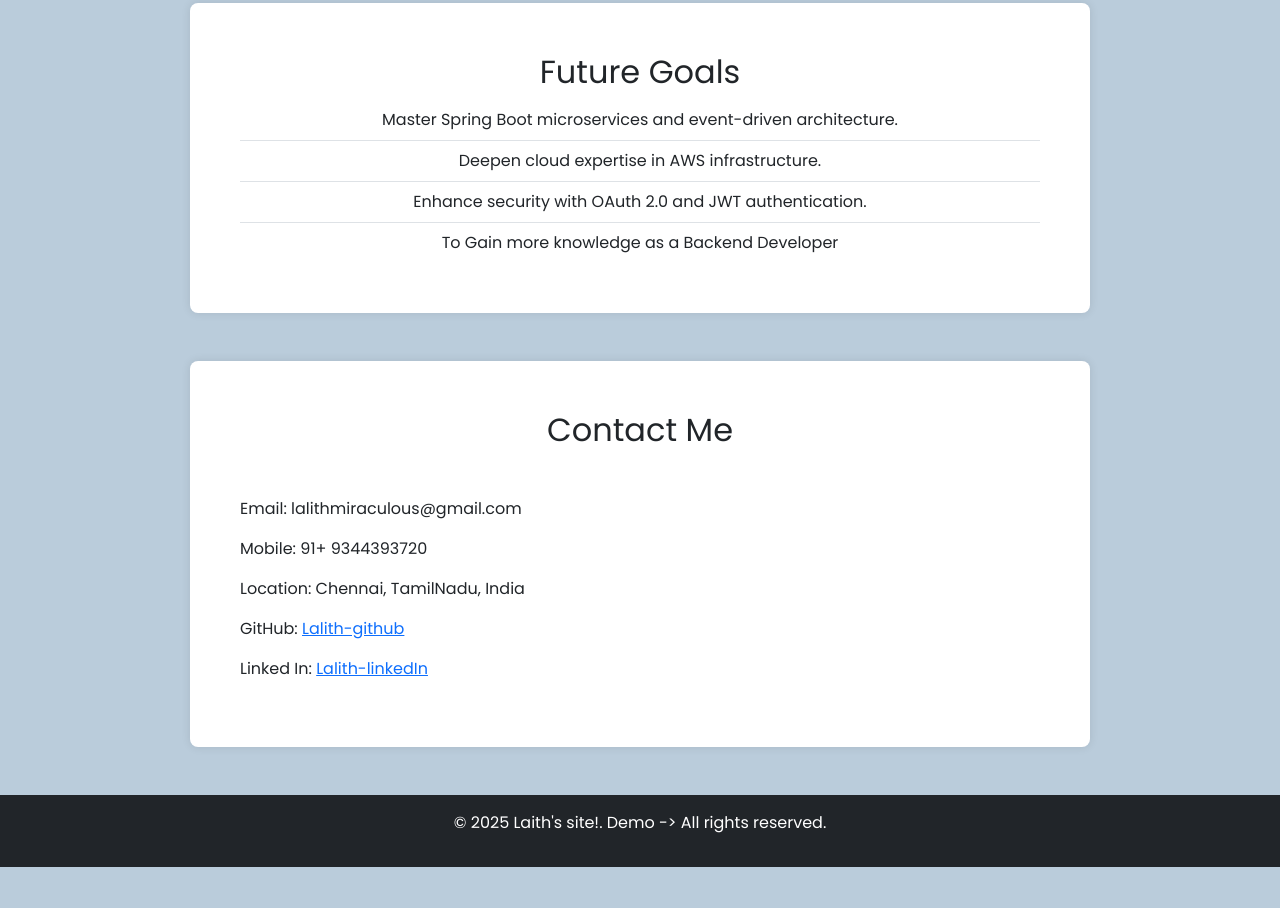
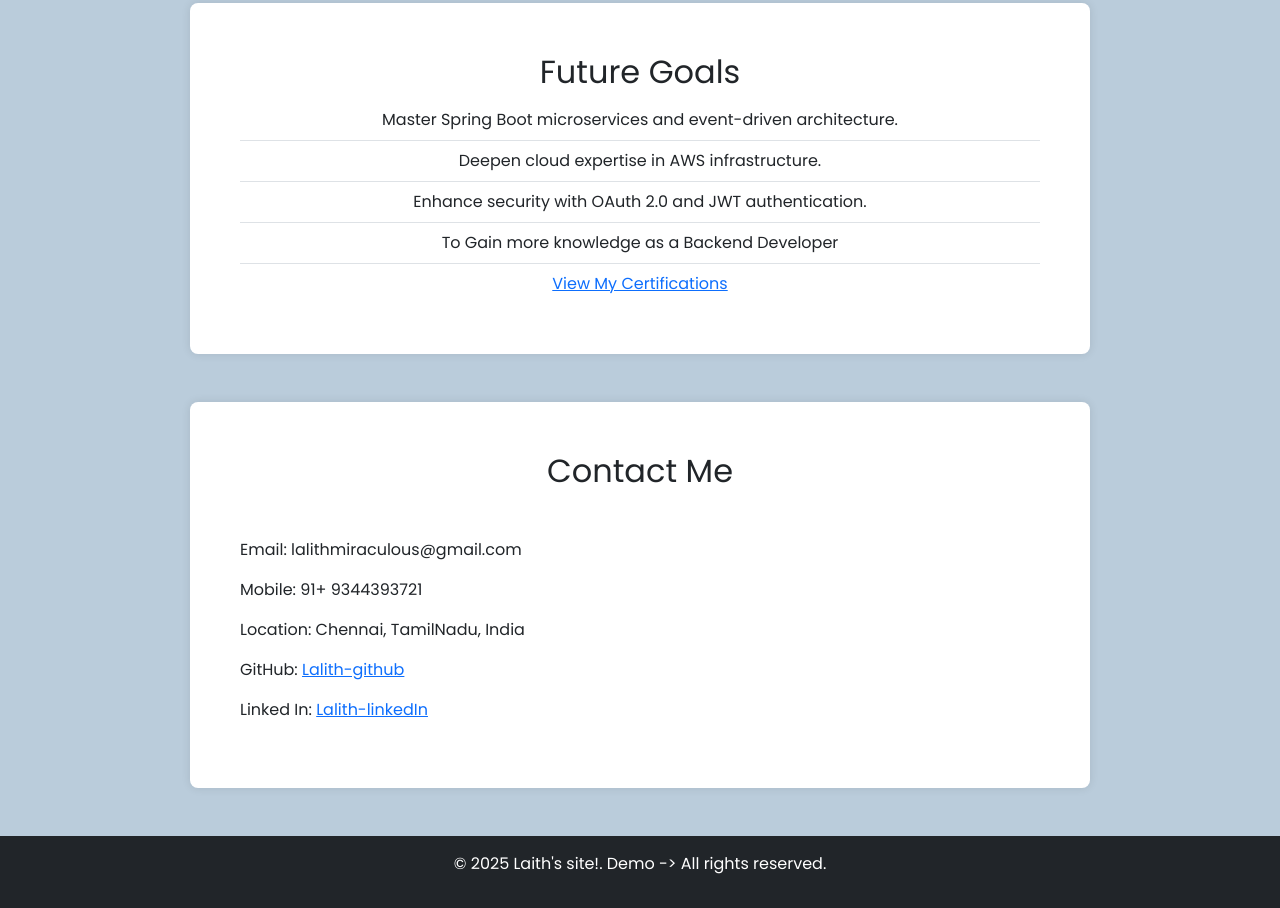
Before and after one commit to Lalith7123/profile, a plain HTML site: page index.html in a window 1280 px wide. Shown: the part 2536-3444 px from the top of the page. Before the commit the page ends 3403 px from the top, so only its background shows below. Drawn offline with nearby package versions, Linux system fonts and the light colour scheme.

Commit message:
Update index.html for certifications

```diff
--- a/index.html
+++ b/index.html
@@ -144,13 +144,14 @@
                 <li class="list-group-item">Deepen cloud expertise in AWS infrastructure.</li>
                 <li class="list-group-item">Enhance security with OAuth 2.0 and JWT authentication.</li>
                 <li class="list-group-item">To Gain more knowledge as a Backend Developer</li>
+                <li class="list-group-item"><a href="certifications.html">View My Certifications</a></li>
             </ul>
         </section>
 
         <section id="contact" class="mb-5">
             <h2 class="text-center mb-5">Contact Me</h2>
             <p>Email: lalithmiraculous@gmail.com</p>
-            <p>Mobile: 91+ 9344393720</p>
+            <p>Mobile: 91+ 9344393721</p>
             <p>Location: Chennai, TamilNadu, India</p>
             <p>GitHub: <a href="https://github.com/" target="_blank">Lalith-github</a></p>
             <p>Linked In: <a href="https://www.linkedin.com/in/lalith-kumar-profile/" target="_blank">Lalith-linkedIn</a></p>
```
